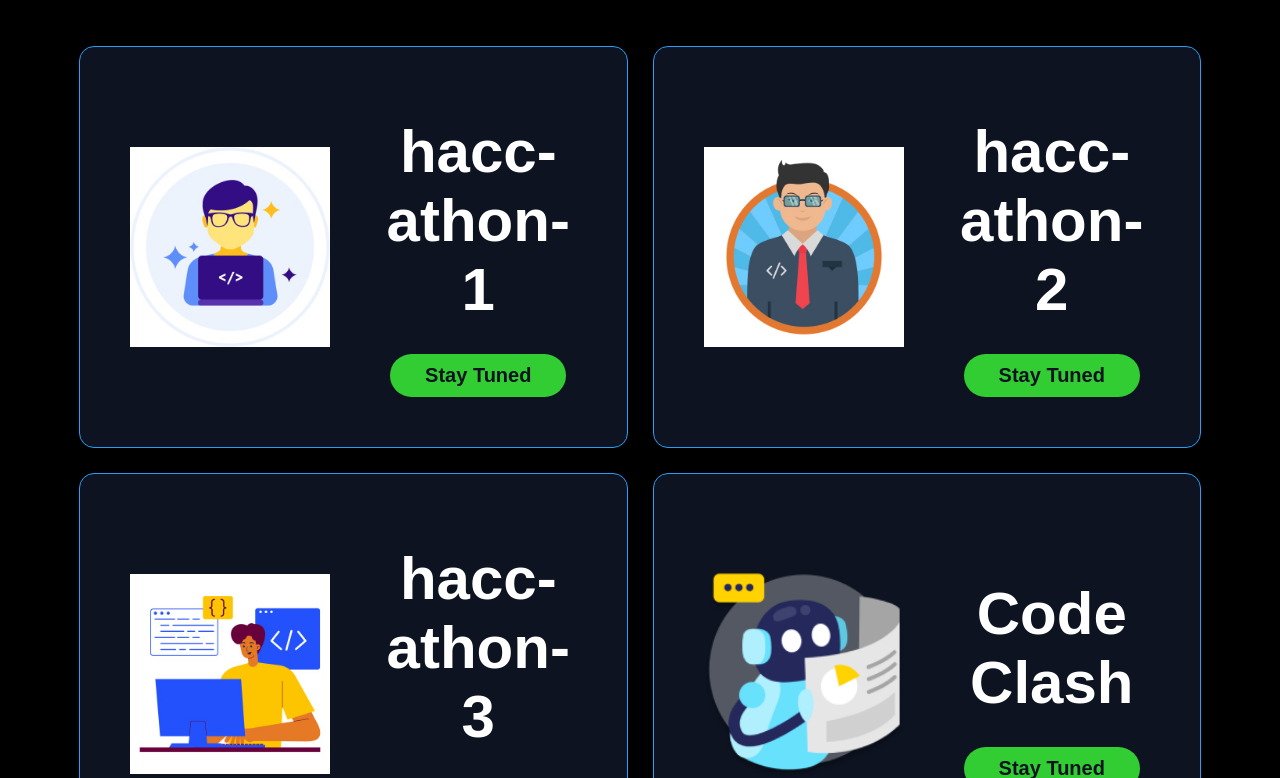
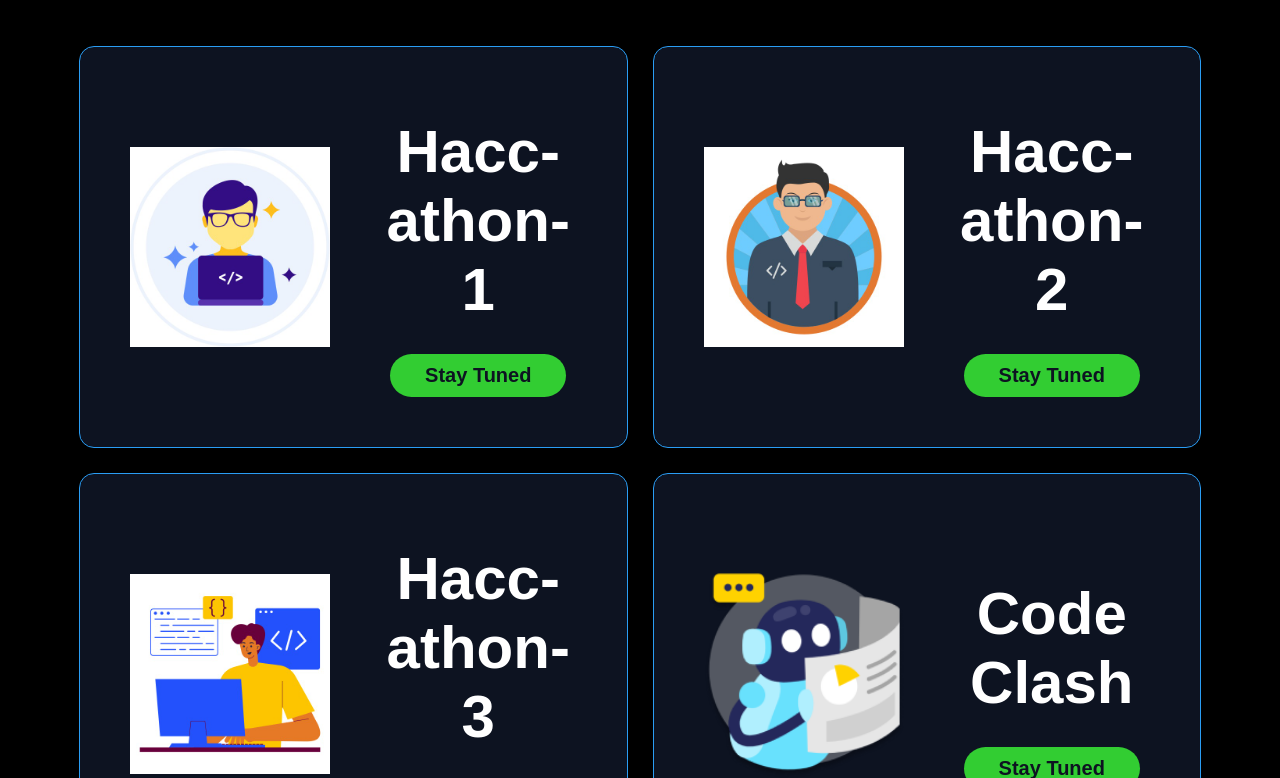
Before and after one commit to SnippetTechie/HACC, a React (Vite) app: page /coding in a window 1280 px wide. Shown: the part 622-1400 px from the top of the page. Built offline with nearby package versions, Linux system fonts and the light colour scheme.

Commit message:
Update coding

```diff
--- a/src/pages/Coding/Coding.jsx
+++ b/src/pages/Coding/Coding.jsx
@@ -28,15 +28,15 @@ const Coding = () => {
         </h1>
         <div className="contest-card">
           <RedirectCard
-            title="hacc-athon-1"
+            title="Hacc-athon-1"
             imageSrc={assets.newbie}
           />
           <RedirectCard
-            title="hacc-athon-2"
+            title="Hacc-athon-2"
             imageSrc={assets.intermediate}
           />
           <RedirectCard
-            title="hacc-athon-3"
+            title="Hacc-athon-3"
             imageSrc={assets.developer}
           />
           <RedirectCard
```
